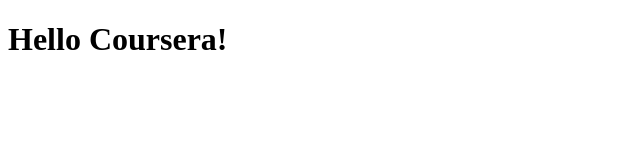
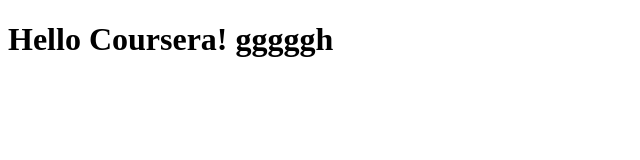
Before and after one commit to IoannidisI/coursera-test, a plain HTML site: page index.html in a window 1280 px wide. Shown: the whole page, without its empty margins (0-640 px from the left). Drawn offline with Linux system fonts and the light colour scheme.

Commit message:
changed the html file

```diff
--- a/index.html
+++ b/index.html
@@ -6,6 +6,6 @@
 	<title>Hello Coursera!</title>
 </head>
 <body>
-<h1>Hello Coursera!</h1>
+<h1>Hello Coursera! gggggh</h1>
 </body>
 </html>
```
